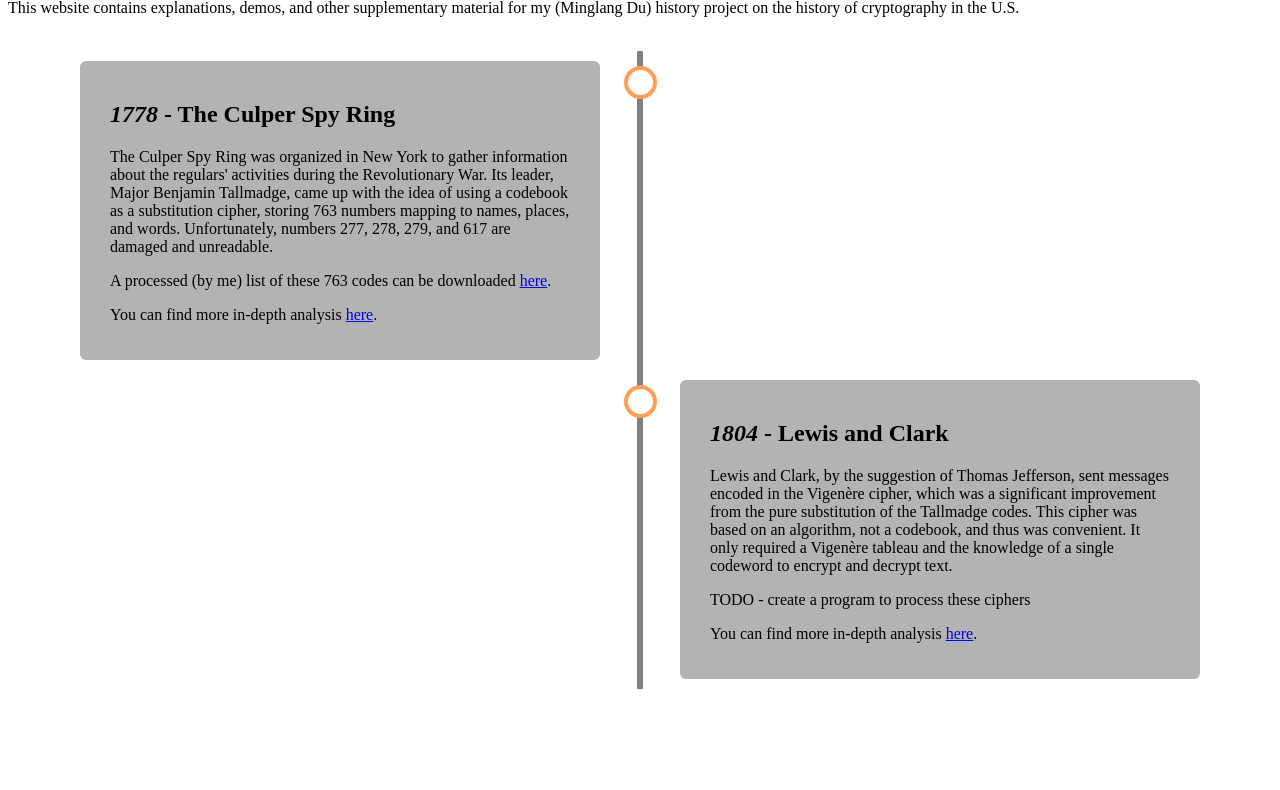
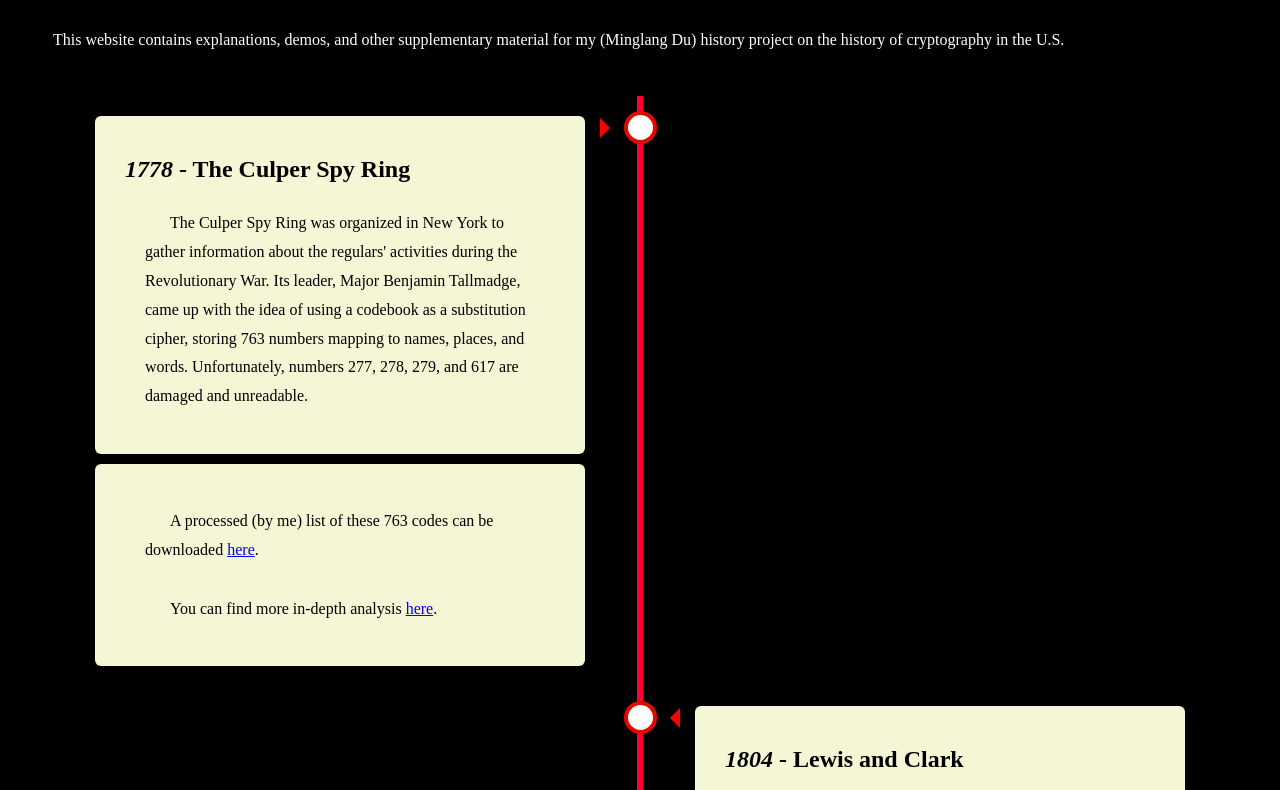
Before and after one commit to minglangdu/history_project, a website: page index.html in a window 1280 px wide. Shown: the part 81-871 px from the top of the page. Before the commit the page ends 800 px from the top, so only its background shows below. Drawn offline with Linux system fonts and the light colour scheme.

Commit message:
added style

```diff
--- a/index.html
+++ b/index.html
@@ -6,125 +6,7 @@
     <script defer src="/_vercel/insights/script.js"></script>
     <title>History Project</title>
     <meta name="viewport" content="width=device-width, initial-scale=1.0">
-<style>
-* {
-  box-sizing: border-box;
-}
-
-.timeline {
-  position: relative;
-  max-width: 1200px;
-  margin: 0 auto;
-}
-.timeline::after {
-  content: '';
-  position: absolute;
-  width: 6px;
-  background-color: rgb(128, 128, 128);
-  top: 0;
-  bottom: 0;
-  left: 50%;
-  margin-left: -3px;
-}
-
-.container {
-  padding: 10px 40px;
-  position: relative;
-  background-color: inherit;
-  width: 50%;
-}
-
-.container::after {
-  content: '';
-  position: absolute;
-  width: 25px;
-  height: 25px;
-  right: -17px;
-  background-color: white;
-  border: 4px solid #FF9F55;
-  top: 15px;
-  border-radius: 50%;
-  z-index: 1;
-}
-
-.left {
-  left: 0;
-}
-
-.right {
-  left: 50%;
-}
-
-.left::before {
-  content: " ";
-  height: 0;
-  position: absolute;
-  top: 22px;
-  width: 0;
-  z-index: 1;
-  right: 30px;
-  border: medium solid white;
-  border-width: 10px 0 10px 10px;
-  border-color: transparent transparent transparent white;
-}
-
-.right::before {
-  content: " ";
-  height: 0;
-  position: absolute;
-  top: 22px;
-  width: 0;
-  z-index: 1;
-  left: 30px;
-  border: medium solid white;
-  border-width: 10px 10px 10px 0;
-  border-color: transparent white transparent transparent;
-}
-
-.right::after {
-  left: -16px;
-}
-
-.content {
-  padding: 20px 30px;
-  background-color: rgb(179, 179, 179);
-  position: relative;
-  border-radius: 6px;
-}
-
-/* Media queries - Responsive timeline on screens less than 600px wide */
-@media screen and (max-width: 600px) {
-  /* Place the timelime to the left */
-  .timeline::after {
-  left: 31px;
-  }
-
-  /* Full-width containers */
-  .container {
-  width: 100%;
-  padding-left: 70px;
-  padding-right: 25px;
-  }
-
-  /* Make sure that all arrows are pointing leftwards */
-  .container::before {
-  left: 60px;
-  border: medium solid white;
-  border-width: 10px 10px 10px 0;
-  border-color: transparent white transparent transparent;
-  }
-
-  /* Make sure all circles are at the same spot */
-  .left::after, .right::after {
-  left: 15px;
-  }
-
-  /* Make all right containers behave like the left ones */
-  .right {
-  left: 0%;
-  }
-}
-</style>
+    <link rel="stylesheet" href="style.css">
   </head>
   <body>
     <h1>History Project</h1>
@@ -140,6 +22,8 @@
             activities during the Revolutionary War. Its leader, Major Benjamin Tallmadge, came up with
             the idea of using a codebook as a substitution cipher, storing 763 numbers mapping to names,
             places, and words. Unfortunately, numbers 277, 278, 279, and 617 are damaged and unreadable.</p>
+        </div>
+        <div class = "content">
           <p> A processed (by me) list of these 763 codes can be downloaded <a href="supp/codes.json" download="filename">here</a>.
           </p>
           <p>You can find more in-depth analysis <a href="spyring.html">here</a>.</p>
@@ -153,8 +37,15 @@
             based on an algorithm, not a codebook, and thus was convenient. It only required a Vigenère tableau and
             the knowledge of a single codeword to encrypt and decrypt text.
           </p>
+        </div>
+        <div class = "content">
           <p>TODO - create a program to process these ciphers</p>
-          <p>You can find more in-depth analysis <a href="spyring.html">here</a>.</p>
+          <p>You can find more in-depth analysis <a href="vigenere.html">here</a>.</p>
+        </div>
+      </div>
+      <div class = "container left">
+        <div class="content">
+
         </div>
       </div>
   </div>
--- /dev/null
+++ b/style.css
@@ -0,0 +1,136 @@
+body {
+    background-color: #000000;
+}
+
+* {
+box-sizing: border-box;
+}
+
+h1 {
+    padding: 10px 20px;
+    color: #FFFFFF;
+}
+p {
+    padding: 7px 20px;
+    text-indent: 25px;
+    line-height: 1.8;
+    color: #FFFFFF;
+}
+.content > * {
+    color: #000000;
+}
+
+.timeline {
+position: relative;
+max-width: 1200px;
+margin: 0 auto;
+}
+.timeline::after {
+content: '';
+position: absolute;
+width: 6px;
+background-color: rgb(255, 0, 51);
+top: 0;
+bottom: 0;
+left: 50%;
+margin-left: -3px;
+}
+
+.container {
+padding: 10px 40px;
+position: relative;
+background-color: inherit;
+width: 50%;
+}
+
+.container::after {
+content: '';
+position: absolute;
+width: 25px;
+height: 25px;
+right: -17px;
+background-color: rgb(255, 255, 255);
+border: 4px solid #e40800;
+top: 15px;
+border-radius: 50%;
+z-index: 1;
+}
+
+.left {
+left: 0;
+}
+
+.right {
+left: 50%;
+}
+
+.left::before {
+content: " ";
+height: 0;
+position: absolute;
+top: 22px;
+width: 0;
+z-index: 1;
+right: 30px;
+border: medium solid white;
+border-width: 10px 0 10px 10px;
+border-color: transparent transparent transparent rgb(255, 0, 0);
+}
+
+.right::before {
+content: " ";
+height: 0;
+position: absolute;
+top: 22px;
+width: 0;
+z-index: 1;
+left: 30px;
+border: medium solid white;
+border-width: 10px 10px 10px 0;
+border-color: transparent rgb(255, 0, 0) transparent transparent;
+}
+
+.right::after {
+left: -16px;
+}
+
+.content {
+margin: 10px 15px;
+padding: 20px 30px;
+background-color: rgb(245, 246, 213);
+position: relative;
+border-radius: 6px;
+}
+
+/* Media queries - Responsive timeline on screens less than 600px wide */
+@media screen and (max-width: 600px) {
+/* Place the timelime to the left */
+.timeline::after {
+left: 31px;
+}
+
+/* Full-width containers */
+.container {
+width: 100%;
+padding-left: 70px;
+padding-right: 25px;
+}
+
+/* Make sure that all arrows are pointing leftwards */
+.container::before {
+left: 60px;
+border: medium solid white;
+border-width: 10px 10px 10px 0;
+border-color: transparent white transparent transparent;
+}
+
+/* Make sure all circles are at the same spot */
+.left::after, .right::after {
+left: 15px;
+}
+
+/* Make all right containers behave like the left ones */
+.right {
+left: 0%;
+}
+}
```
Also changed, not shown: spyring.html (+2 -1 lines), vigenere.html (+3 -2 lines). Lines whose indentation alone changed are shown as unchanged.
